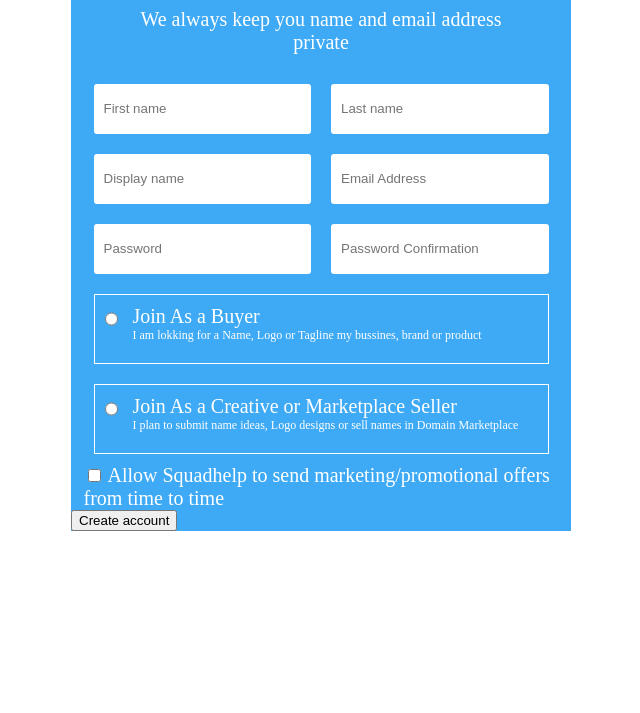
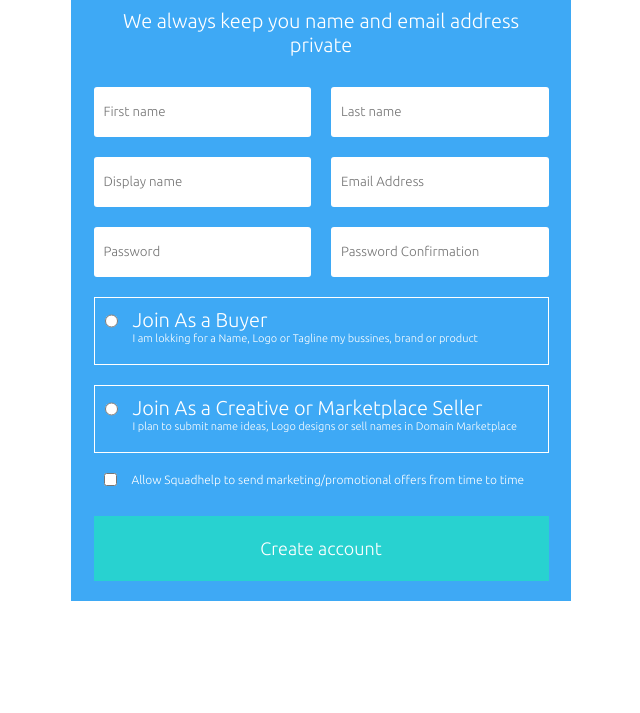
Before and after one commit to Crumpu/form-with-flex, a plain HTML site: page index.html in a window 1280 px wide. Shown: the part 87-800 px from the top of the page, without its empty margins (319-959 px from the left). Drawn offline with Linux system fonts and the light colour scheme.

Commit message:
finished

```diff
--- a/assets/css/style.css
+++ b/assets/css/style.css
@@ -1,10 +1,13 @@
+* {
+  font-family: "Ubuntu", sans-serif;
+  font-weight: 400;
+  font-style: normal;
+}
+
 :root {
+  color: white;
   --wdht: 95%;
   --mrgn: 10px;
-  @font-face {
-    font-family: 'lato';
-    src: url();
-  }
 }
 
 .cont {
@@ -20,7 +23,6 @@
 
 header {
   text-align: center;
-  color: white;
   width: 80%;
   margin: auto;
 }
@@ -66,32 +68,60 @@ p {
   margin: auto;
 }
 
-.radioBtn {
+.buttons {
   display: flex;
-  justify-content: start;
   border: 1px solid white;
   margin: var(--mrgn);
 }
 
-.radioBtn > div {
+.buttons > div {
   display: flex;
   flex-direction: column;
   padding: 10px 0 20px 10px;
 }
 
-.radioBtn > input {
+.buttons > input {
   margin: 0 5px 20px 10px;
 }
 
 label {
-  color: white;
   font-size: 20px;
 }
 
-
-.radioBtn > div > p {
-  color: white;
-  font-size: 12px;
+.buttons > div > p {
+  font-size: 11px;
   text-align: justify;
   margin: 0;
 }
+
+.checkbox {
+  border: 0px;
+  margin: 10px 10px 0 10px;
+}
+
+.checkbox > label {
+  margin: 0 5px 20px 10px;
+  font-size: 12px;
+}
+
+.btnCreate {
+  display: flex;
+  width: var(--wdht);
+  height: 75px;
+  margin: auto;
+  padding: 10px;
+}
+
+button {
+  width: 100%;
+  margin: 0 10px 10px 10px;
+  background-color: #28d2d0;
+  border: 0;
+  font-size: 18px;
+  color: white;
+  cursor: pointer;
+}
+
+button:focus {
+  box-shadow: 0px 0px 8px 0px rgba(0, 0, 0, 0.31) inset;
+}
--- a/index.html
+++ b/index.html
@@ -6,7 +6,9 @@
   <meta name="viewport" content="width=device-width, initial-scale=1.0">
   <link rel="stylesheet" href="./assets/css/style.css">
   <link type="image/png" rel="icon" href="/assets/icons/icons8-account-16.png">
-
+  <link rel="preconnect" href="https://fonts.googleapis.com">
+  <link rel="preconnect" href="https://fonts.gstatic.com" crossorigin>
+  <link href="https://fonts.googleapis.com/css2?family=Ubuntu:wght@300&display=swap" rel="stylesheet">
   <title>Create account</title>
 </head>
 
@@ -40,26 +42,26 @@
           </div>
         </div>
         <div class="btn">
-          <div class="radioBtn">
+          <div class="buttons">
             <input type="radio" name="acType" id="bayer">
             <div>
               <label for="bayer">Join As a Buyer</label>
               <p>I am lokking for a Name, Logo or Tagline my bussines, brand or product</p>
             </div>
           </div>
-          <div class="radioBtn">
+          <div class="buttons">
             <input type="radio" name="acType" id="seller">
             <div>
               <label for="seller">Join As a Creative or Marketplace Seller</label>
               <p>I plan to submit name ideas, Logo designs or sell names in Domain Marketplace</p>
             </div>
           </div>
-          <div chkbox>
+          <div class="buttons checkbox">
             <input type="checkbox" name="chb" id="chb">
             <label for="chb">Allow Squadhelp to send marketing/promotional offers from time to time</label>
           </div>
         </div>
-        <div>
+        <div class="btnCreate">
           <button type="submit">
             Create account
           </button>
```
Also changed, not shown: assets/fonts/Lato-Black.ttf (renamed from fonts/Lato-Black.ttf), assets/fonts/Lato-BlackItalic.ttf (renamed from fonts/Lato-BlackItalic.ttf), assets/fonts/Lato-Bold.ttf (renamed from fonts/Lato-Bold.ttf), assets/fonts/Lato-BoldItalic.ttf (renamed from fonts/Lato-BoldItalic.ttf), assets/fonts/Lato-Italic.ttf (renamed from fonts/Lato-Italic.ttf), assets/fonts/Lato-Light.ttf (renamed from fonts/Lato-Light.ttf), assets/fonts/Lato-LightItalic.ttf (renamed from fonts/Lato-LightItalic.ttf), assets/fonts/Lato-Regular.ttf (renamed from fonts/Lato-Regular.ttf), assets/fonts/Lato-Thin.ttf (renamed from fonts/Lato-Thin.ttf), assets/fonts/Lato-ThinItalic.ttf (renamed from fonts/Lato-ThinItalic.ttf), assets/fonts/OFL.txt (renamed from fonts/OFL.txt).
